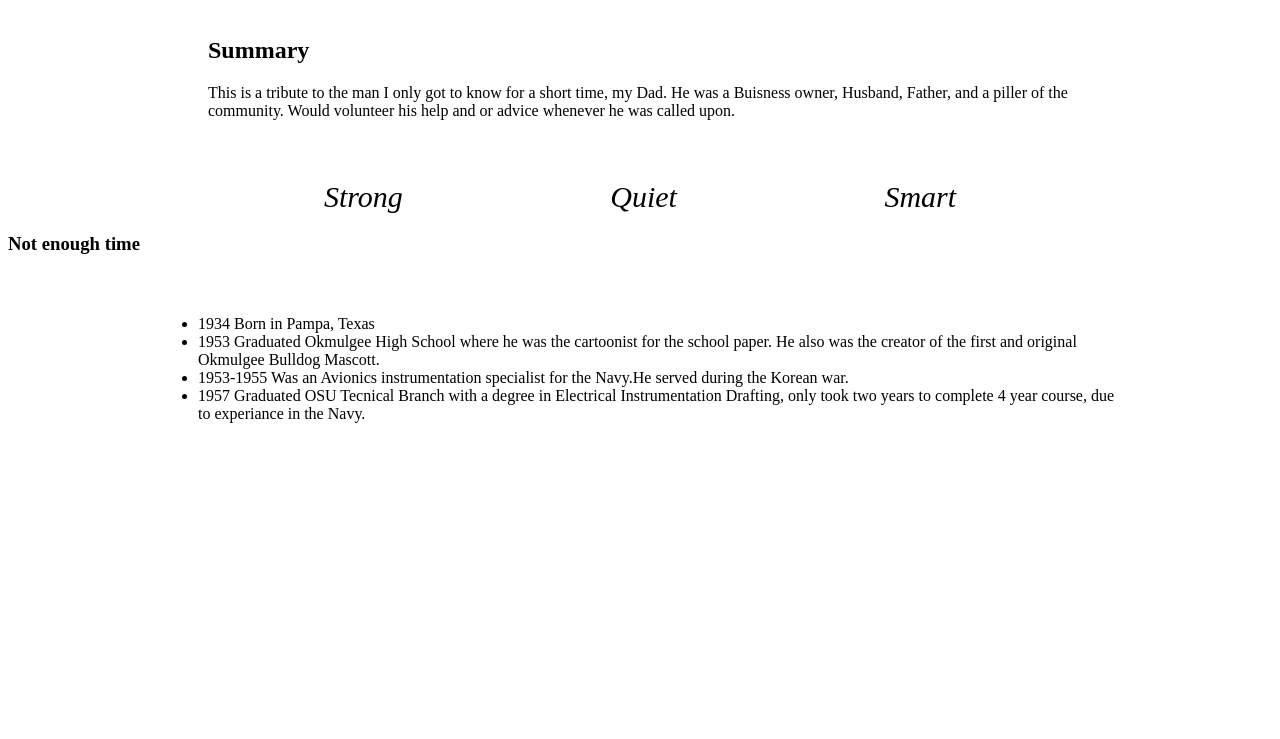
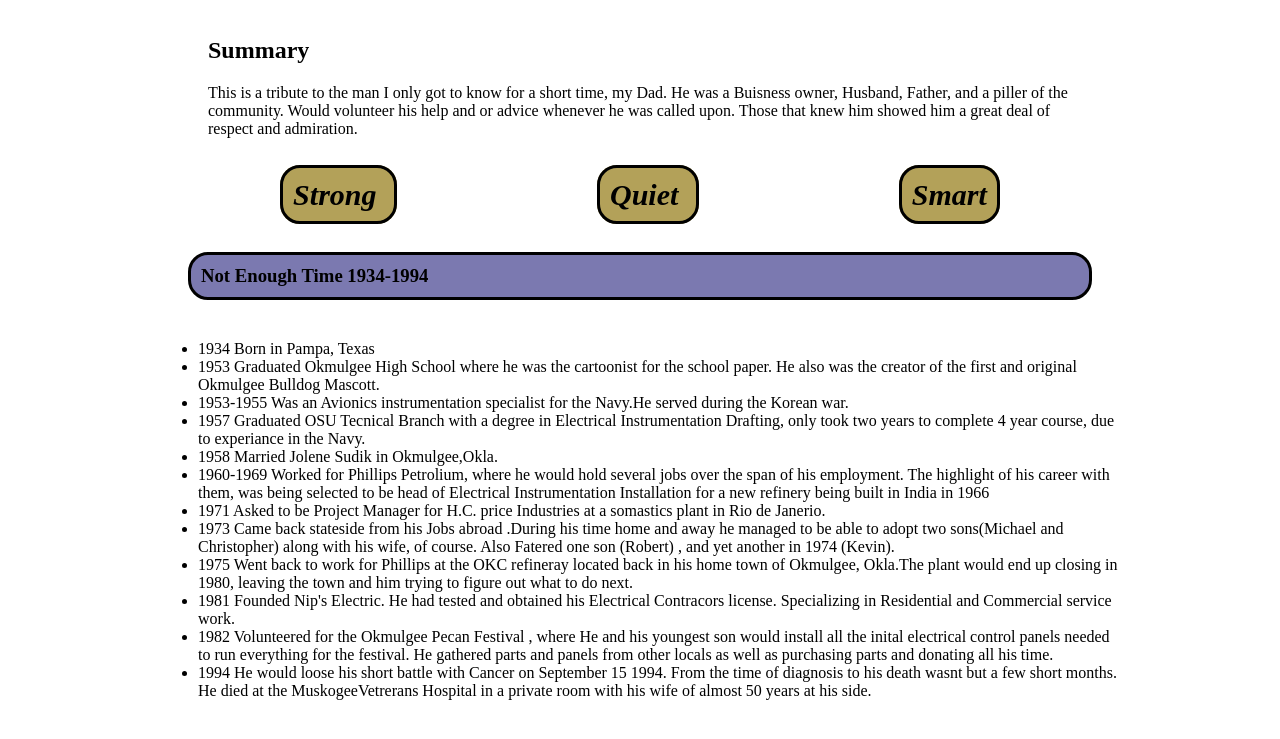
Before and after one commit to Xadman/Tribute, a plain HTML site: page index.html in a window 1280 px wide. Shown: the part 425-1164 px from the top of the page. Before the commit the page ends 908 px from the top, so only its background shows below. Drawn offline with Linux system fonts and the light colour scheme.

Commit message:
added borders and text

```diff
--- a/index.html
+++ b/index.html
@@ -17,7 +17,7 @@
    <div id="summary">
     <h2>Summary</h2>
 
-        <p>This is a tribute to the man I only got to know for a short time, my Dad. He was a Buisness owner, Husband, Father, and a piller of the community. Would volunteer his help and or advice whenever he was called upon.</p>
+        <p>This is a tribute to the man I only got to know for a short time, my Dad. He was a Buisness owner, Husband, Father, and a piller of the community. Would volunteer his help and or advice whenever he was called upon. Those that knew him showed him a great deal of respect and admiration.</p>
  </div>
 
   <div id="inline">
@@ -25,23 +25,54 @@
 
  </div>
 
-  <div id="timeline">
-   <h3>Not enough time</h3>
- </div>
+  <div id= timeline>
+   <h3>Not Enough Time                                                  1934-1994</h3>
 
-   <div> </div>
-
-    <ul>
+   <ul>
      <li>1934        Born in Pampa, Texas</li>
 
-     <li>1953        Graduated Okmulgee High School where he was the
+
+     <li>1953      Graduated Okmulgee High School where he was the
                    cartoonist for the school paper. He also was the creator of the first and original Okmulgee Bulldog Mascott.</li>
 
-     <li>1953-1955   Was an Avionics instrumentation specialist for the
+
+     <li>1953-1955 Was an Avionics instrumentation specialist for the
                    Navy.He served during the Korean war. </li>
 
-     <li>1957        Graduated OSU Tecnical Branch with a degree in
+
+     <li>1957      Graduated OSU Tecnical Branch with a degree in
                    Electrical Instrumentation Drafting, only took two years to complete 4 year course, due to experiance in the Navy.</li>
 
 
-  </ul>
+     <li>1958      Married Jolene Sudik in Okmulgee,Okla. </li>
+
+
+     <li>1960-1969 Worked for Phillips Petrolium, where he would hold
+                   several jobs over the span of his employment. The highlight of his career with them, was being selected to be head of Electrical Instrumentation Installation for a new refinery being built in India in 1966</li>
+
+
+     <li>1971      Asked to be Project Manager for H.C. price Industries at a
+                   somastics plant in Rio de Janerio.</li>
+
+
+     <li>1973      Came back stateside from his Jobs abroad .During his time home and away
+                   he managed to be able to adopt two sons(Michael and Christopher) along with his wife, of course. Also Fatered one son (Robert) , and yet another in 1974 (Kevin). </li>
+
+
+     <li>1975      Went back to work for Phillips at the OKC refineray located back in his
+                   home town of Okmulgee, Okla.The plant would end up closing in 1980, leaving the town and him trying to figure out what to do next.</li>
+
+
+     <li>1981      Founded Nip's Electric. He had tested and obtained his Electrical
+                   Contracors license. Specializing in Residential and Commercial service work.</li>
+
+
+     <li>1982      Volunteered for the Okmulgee Pecan Festival , where He and his youngest
+                   son would install all the inital electrical control panels needed to run everything for the festival. He gathered parts and panels from other locals as well as purchasing parts and donating all his time.</li>
+
+
+     <li>1994      He would loose his short battle with Cancer on September 15 1994. From
+                   the time of diagnosis to his death wasnt but a few short months. He died at the MuskogeeVetrerans Hospital in a private room with his wife of almost 50 years at his side. </li>
+
+</ul>
+</div>
--- a/style.css
+++ b/style.css
@@ -2,12 +2,9 @@
  text-align: center;
  margin:  40px;
 }
- #h2{
- margin: 40px;
-}
 
  #summary{
- margin: 60px;
+   margin: 40px;
    margin-right: 200px;
    margin-left: 200px;
 }
@@ -17,20 +14,38 @@
  	  border-radius: 50%;
     background-size: cover;
     background-position: center;
+    border: solid 10px #acb072;
+
 }
 
  #inline{
    text-align: center;
  }
  span{
+    border-style: ;
     margin: 100px;
     font-style: italic;
     font-size: 30px;
+    font-weight: bolder;
+    background-color: #b3a159;
+    border-radius: 20px;
+    border-style: solid;
+    padding: 10px;
+
 }
- #h3{
-   margin-left: 150px ;
+ h3{
+    margin: 40px;
+    margin-right: 180px;
+    margin-left: 180px ;
  }
-  ul{ margin: 60px;
+  ul{
+    margin: 40px;
     margin-left: 150px ;
     margin-right: 150px;
   }
+  h3{
+    padding: 10px;
+    border-style: solid;
+    border-radius: 20px;
+    background-color: #7b79b0;
+ }
```
Lines whose indentation alone changed are shown as unchanged.
